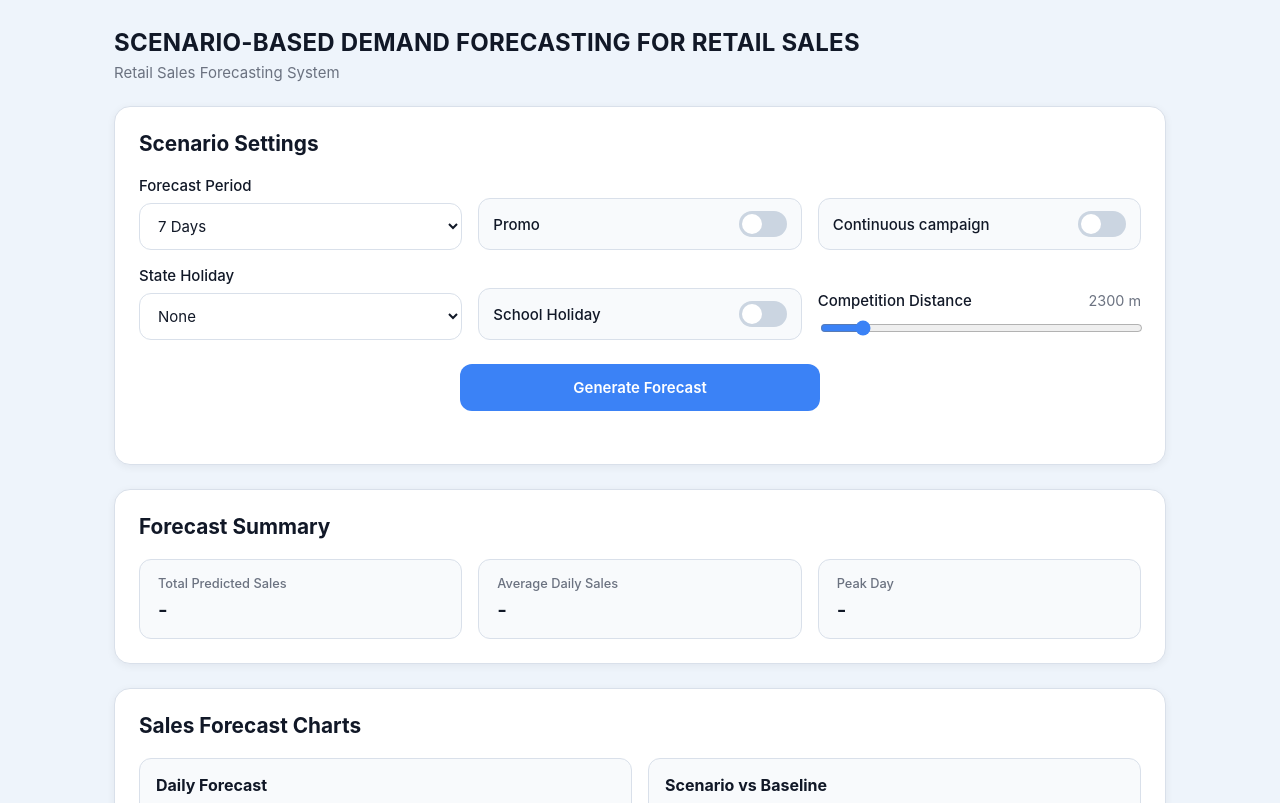
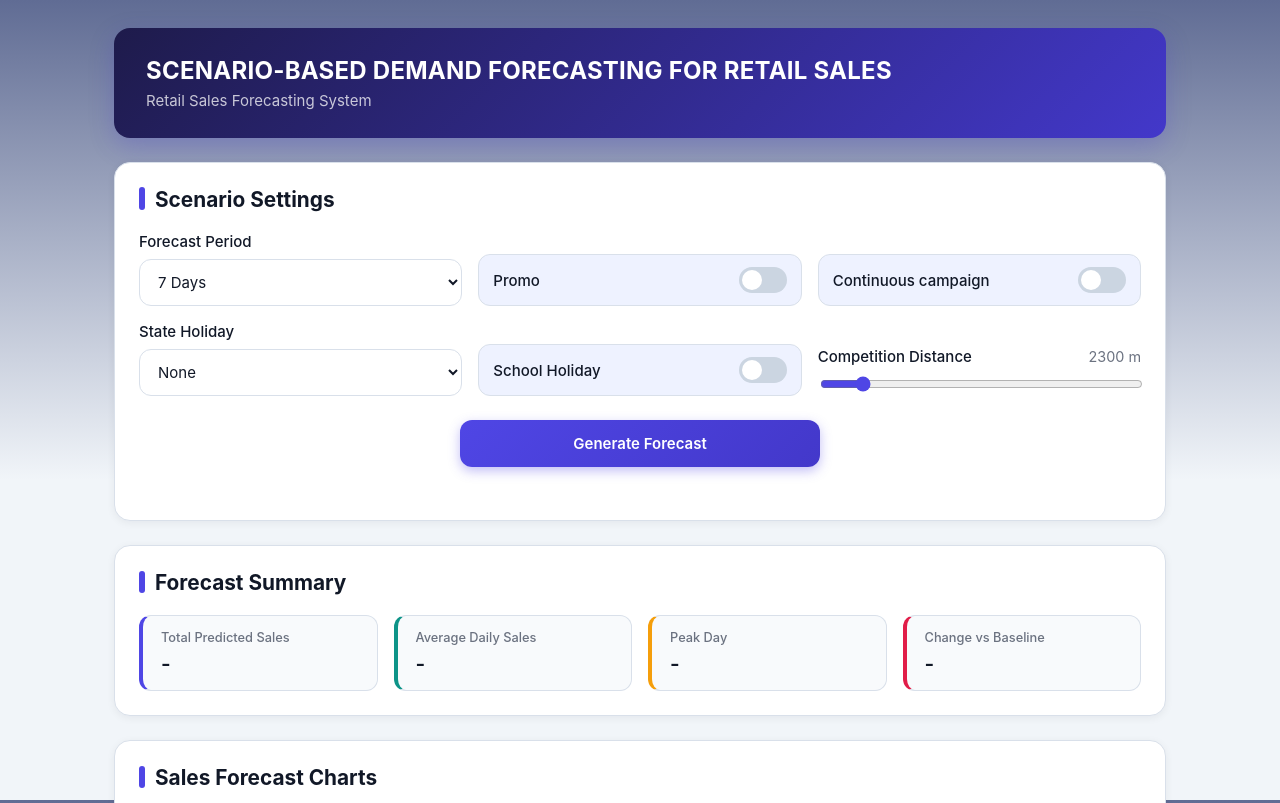
Before and after one commit to ANZ910/SCENARIO-BASED-DEMAND-FORECASTING-FOR-RETAIL-SALES-USING-MACHINE-LEARNING, a Flask app: page / in a window 1280 px wide. Shown: the top 803 px of the page. Run offline with Flask 3, Linux system fonts and the light colour scheme; parts of the project's set-up code (start-up, migrations or seed data) failed here and were passed over; some libraries are stand-ins or nearby versions.

Commit message:
Add Change vs Baseline card, key insights panel, and card styling

```diff
--- a/static/script.js
+++ b/static/script.js
@@ -4,8 +4,8 @@
 // then draws both charts and fills in the summary cards.
 
 // Colours used by the charts
-const SCENARIO_COLOR = "#3b82f6";
-const BASELINE_COLOR = "#64748b";
+const SCENARIO_COLOR = "#2e27b7";
+const BASELINE_COLOR = "#42474d";
 
 // Grab the elements we need (by the ids in index.html)
 const periodSelect   = document.getElementById("forecast-period");
@@ -161,6 +161,8 @@ async function runForecast() {
     }
 
     showSummary(result.summary);
+    showUplift(result);
+    showInsights(result);
     drawDailyChart(result);
     drawComparisonChart(result);
   } catch (err) {
@@ -171,4 +173,60 @@ async function runForecast() {
   }
 }
 
+function showUplift(result) {
+  const base = sumSales(result.baseline);
+  const scen = sumSales(result.scenario);
+  const pct = base === 0 ? 0 : ((scen - base) / base) * 100;
+  const el = document.getElementById("uplift");
+  el.textContent = `${pct >= 0 ? "+" : ""}${pct.toFixed(1)}%`;
+  el.className = pct >= 0 ? "positive" : "negative";
+}
+
+function showInsights(result) {
+  const scen = result.scenario;
+  const base = result.baseline;
+  const fmt  = v => Math.round(v).toLocaleString("en-US");
+  const weekday = dateStr => new Date(dateStr + "T00:00:00")
+    .toLocaleDateString("en-GB", { weekday: "long", day: "numeric", month: "short" });
+
+  const sales = scen.map(d => d.predicted_sales);
+  const peakIdx = sales.indexOf(Math.max(...sales));
+  const lowIdx  = sales.indexOf(Math.min(...sales));
+
+  const items = [];
+
+  items.push(`Sales are forecast to peak on <b>${weekday(scen[peakIdx].date)}</b> (Day ${peakIdx + 1}) at about ${fmt(sales[peakIdx])}.`);
+  items.push(`The weakest day is <b>${weekday(scen[lowIdx].date)}</b> (Day ${lowIdx + 1}) at about ${fmt(sales[lowIdx])}.`);
+
+  // Scenario vs baseline
+  const scenTotal = sumSales(scen);
+  const baseTotal = sumSales(base);
+  const diff = scenTotal - baseTotal;
+  const pct  = baseTotal === 0 ? 0 : (diff / baseTotal) * 100;
+  if (Math.abs(pct) < 0.5) {
+    items.push("The selected scenario gives <b>about the same</b> total sales as normal conditions.");
+  } else if (diff > 0) {
+    items.push(`The selected scenario is forecast to <b>increase</b> total sales by ${fmt(diff)} (${pct.toFixed(1)}%) compared with normal conditions.`);
+  } else {
+    items.push(`The selected scenario is forecast to <b>reduce</b> total sales by ${fmt(-diff)} (${Math.abs(pct).toFixed(1)}%) compared with normal conditions.`);
+  }
+
+  // Strongest weekday on average (only meaningful with 2+ weeks)
+  if (scen.length >= 14) {
+    const totals = {}, counts = {};
+    scen.forEach(d => {
+      const name = new Date(d.date + "T00:00:00").toLocaleDateString("en-GB", { weekday: "long" });
+      totals[name] = (totals[name] || 0) + d.predicted_sales;
+      counts[name] = (counts[name] || 0) + 1;
+    });
+    const best = Object.keys(totals).reduce((a, b) =>
+      totals[a] / counts[a] >= totals[b] / counts[b] ? a : b);
+    items.push(`On average, <b>${best}</b> is the strongest day of the week in this period.`);
+  }
+
+  document.getElementById("insights-list").innerHTML =
+    items.map(t => `<li>${t}</li>`).join("");
+  document.getElementById("insights").hidden = false;
+}
+
 button.addEventListener("click", runForecast);
--- a/static/style.css
+++ b/static/style.css
@@ -1,13 +1,15 @@
 :root {
   /* Colours */
-  --bg:            #eef4fb;   /* page background */
+  --bg:            #f1f5f9;
+  --accent:        #4f46e5;
+  --accent-dark:   #4338ca;
+  --header-from:   #1e1b4b;   /* new: banner gradient */
+  --header-to:     #4338ca;
   --surface:       #ffffff;   /* big containers */
   --tile:          #f8fafc;   /* small boxes inside containers */
   --text:          #111827;
   --text-muted:    #6b7280;
   --border:        #d9e0ea;
-  --accent:        #3b82f6;
-  --accent-dark:   #2563eb;
   --error:         #dc2626;
 
   /* Shape and type */
@@ -22,7 +24,8 @@
 
 body {
   margin: 0;
-  background: var(--bg);
+  background: linear-gradient(180deg, #606c94 0%, #f1f5f9 60%);
+  background-attachment: fixed;
   color: var(--text);
   font-family: var(--font);
   font-size: 15px;
@@ -35,6 +38,15 @@ body {
 }
 
 /* ---------- Header ---------- */
+.page-header {
+  background: linear-gradient(135deg, var(--header-from), var(--header-to));
+  color: #fff;
+  padding: 28px 32px;
+  margin-bottom: 24px;
+  border-radius: var(--radius);
+  box-shadow: 0 8px 24px rgba(67, 56, 202, 0.25);
+}
+
 .page-header h1 {
   margin: 0;
   font-size: 1.5rem;
@@ -43,8 +55,8 @@ body {
 }
 
 .subtitle {
-  margin: 6px 0 24px;
-  color: var(--text-muted);
+  margin: 6px 0 0;
+  color: rgba(255, 255, 255, 0.75);
 }
 
 /* ---------- Stack of separate containers ---------- */
@@ -61,6 +73,19 @@ body {
   padding: 24px;
   box-shadow: 0 2px 8px rgba(15, 23, 42, 0.06);
 }
+
+/* Small accent bar before each section title */
+.panel h2::before {
+  content: "";
+  display: inline-block;
+  width: 6px;
+  height: 1.1em;
+  margin-right: 10px;
+  background: var(--accent);
+  border-radius: 3px;
+  vertical-align: -0.15em;
+}
+
 
 .panel h2 {
   margin: 0 0 20px;
@@ -107,7 +132,8 @@ select:focus-visible,
   align-items: center;
   justify-content: space-between;
   padding: 12px 14px;
-  background: var(--tile);
+  background: #eef2ff;
+  border-color: var(--accent);
   border: 1px solid var(--border);
   border-radius: var(--radius-small);
   font-weight: 500;
@@ -191,7 +217,8 @@ input[type="range"] {
   font: inherit;
   font-weight: 600;
   color: #fff;
-  background: var(--accent);
+  background: linear-gradient(135deg, var(--accent), var(--accent-dark));
+  box-shadow: 0 4px 12px rgba(79, 70, 229, 0.35);
   border: none;
   border-radius: var(--radius-small);
   cursor: pointer;
@@ -218,15 +245,33 @@ input[type="range"] {
 /* ---------- Summary cards ---------- */
 .cards {
   display: grid;
-  grid-template-columns: repeat(3, 1fr);
+  grid-template-columns: repeat(4, 1fr);
   gap: 16px;
 }
 
+/* Summary cards: coloured left edge, a different colour for each */
 .card {
-  padding: 16px 18px;
-  background: var(--tile);
+  padding: 14px 18px;          /* space between the bar and the text */
+  background: var(--tile);     /* matches the chart blocks */
   border: 1px solid var(--border);
+  border-left: 4px solid var(--accent);
   border-radius: var(--radius-small);
+  transition: transform 0.2s, box-shadow 0.2s;
+  border-left: 4px solid var(--accent);
+  transition: transform 0.2s, box-shadow 0.2s;
+}
+.card:nth-child(2) { border-left-color: #0d9488; }
+.card:nth-child(3) { border-left-color: #f59e0b; }
+.card:nth-child(4) { border-left-color: #e11d48; }
+
+.card:hover,
+.chart-block:hover {
+  transform: translateY(-2px);
+  box-shadow: 0 6px 16px rgba(15, 23, 42, 0.08);
+}
+
+.chart-block {
+  transition: transform 0.2s, box-shadow 0.2s;
 }
 
 .card h3 {
@@ -240,6 +285,8 @@ input[type="range"] {
   margin: 0;
   font-size: 1.3rem;
   font-weight: 600;
+  .positive { color: #0d9488; }
+  .negative { color: #dc2626; }
 }
 
 /* ---------- Charts: two boxes side by side ---------- */
@@ -293,3 +340,16 @@ input[type="range"] {
     grid-template-columns: 1fr;
   }
 }
+
+.insights {
+  margin-top: 16px;
+  padding: 16px 20px;
+  background: var(--tile);
+  border: 1px solid var(--border);
+  border-left: 4px solid var(--accent);
+  border-left-color: #00bddb;
+  border-radius: var(--radius-small);
+}
+.insights[hidden] { display: none; }
+.insights h3 { margin: 0 0 8px; font-size: 1rem; }
+.insights ul { margin: 0; padding-left: 20px; line-height: 1.7; }
--- a/templates/index.html
+++ b/templates/index.html
@@ -97,6 +97,10 @@
                     <h3>Peak Day</h3>
                     <p id="peak-day">-</p>
                 </div>
+                <div class="card">
+                    <h3>Change vs Baseline</h3>
+                    <p id="uplift">-</p>
+                </div>
             </div>
         </section>
 
@@ -113,6 +117,10 @@
                     <div id="comparison-chart" class="chart"></div>
                 </div>
             </div>
+            <div class="insights" id="insights" hidden>
+                <h3>Key Insights</h3>
+                <ul id="insights-list"></ul>
+            </div>
         </section>
 
     </main>
```
Also changed, not shown: encoder_mappings.json (+3 -25 lines), 1 other file.
